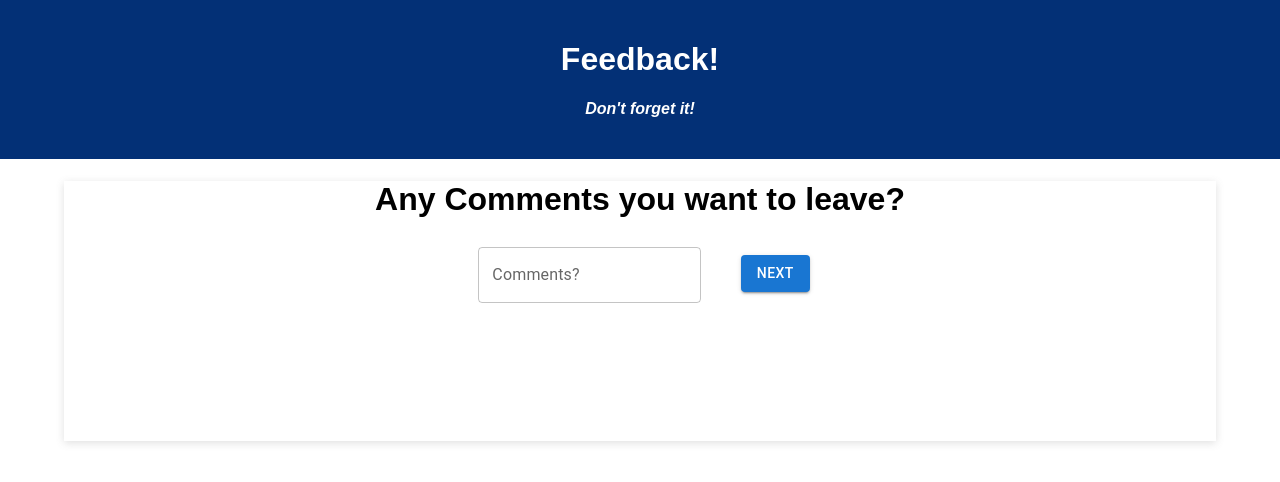
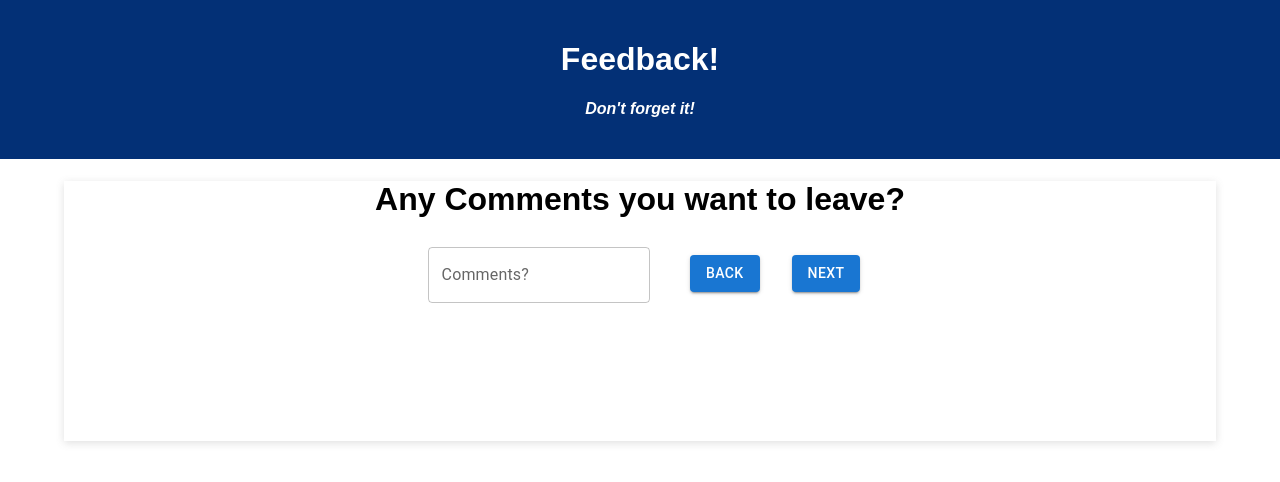
Before and after one commit to MrOrtiz1988/weekend-redux-feedback-loop, a React (Create React App) app: page /#/comments in a window 1280 px wide. Shown: the top 482 px of the page. Built offline with nearby package versions, Linux system fonts and the light colour scheme.

Commit message:
back buttons added

```diff
--- a/src/components/Comments/Comments.jsx
+++ b/src/components/Comments/Comments.jsx
@@ -25,6 +25,11 @@ function Comments() {
         history.push('/review');
     }
 
+    const backButton = () => {
+
+        history.push('/supported');
+    }
+
     return (
 
         <Box
@@ -45,6 +50,7 @@ function Comments() {
                 value={commentInput}
                 onChange={event => setCommentInput(event.target.value)}
             />
+            <Button onClick={backButton} type="button" sx={{ mt: 2, ml: 4 }} variant="contained">BACK</Button>
             <Button onClick={sendComment} sx={{ mt: 2, ml: 4 }} variant="contained">NEXT</Button>
 
         </Box>
--- a/src/components/Supported/Supported.jsx
+++ b/src/components/Supported/Supported.jsx
@@ -25,6 +25,11 @@ function Supported() {
         history.push('/comments');
     }
 
+    const backButton = () => {
+
+        history.push('/understanding');
+    }
+
     return (
 
         <Box
@@ -46,6 +51,7 @@ function Supported() {
                 value={supportedInput}
                 onChange={event => setSupportedInput(event.target.value)}
             />
+            <Button onClick={backButton} type="button" sx={{ mt: 2, ml: 4 }} variant="contained">BACK</Button>
             <Button type="submit" sx={{ mt: 2, ml: 4 }} variant="contained">NEXT</Button>
 
         </Box>
--- a/src/components/Understanding/Understanding.jsx
+++ b/src/components/Understanding/Understanding.jsx
@@ -25,6 +25,10 @@ function Understanding() {
         history.push('/supported');
     }
 
+    const backButton = () => {
+        history.push('/');
+    }
+
     return (
 
         <Box
@@ -46,6 +50,7 @@ function Understanding() {
                 value={understandingInput}
                 onChange={event => setUnderstandingInput(event.target.value)}
             />
+            <Button onClick={backButton} type="button" sx={{ mt: 2, ml: 4 }} variant="contained">BACK</Button>
             <Button type="submit" sx={{ mt: 2, ml: 4 }} variant="contained">NEXT</Button>
 
         </Box>
```
